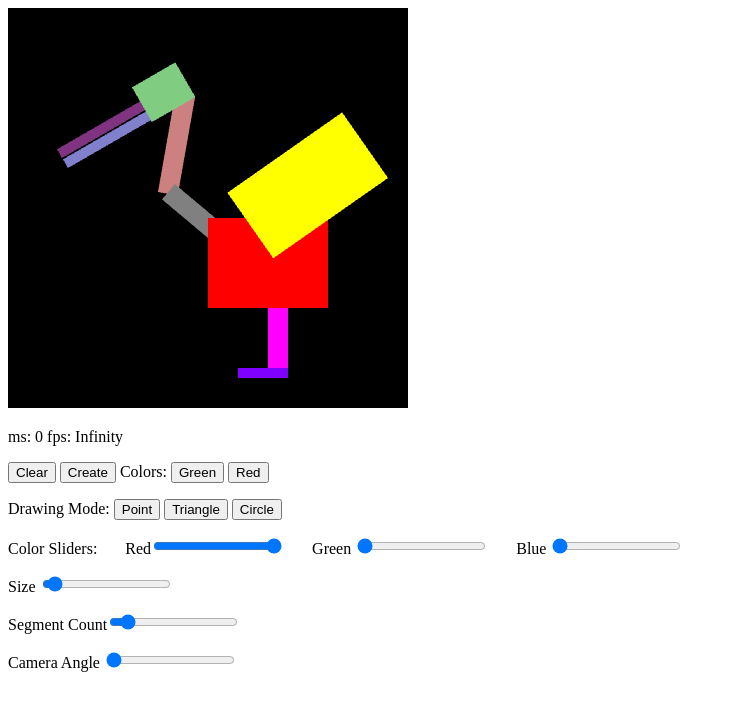
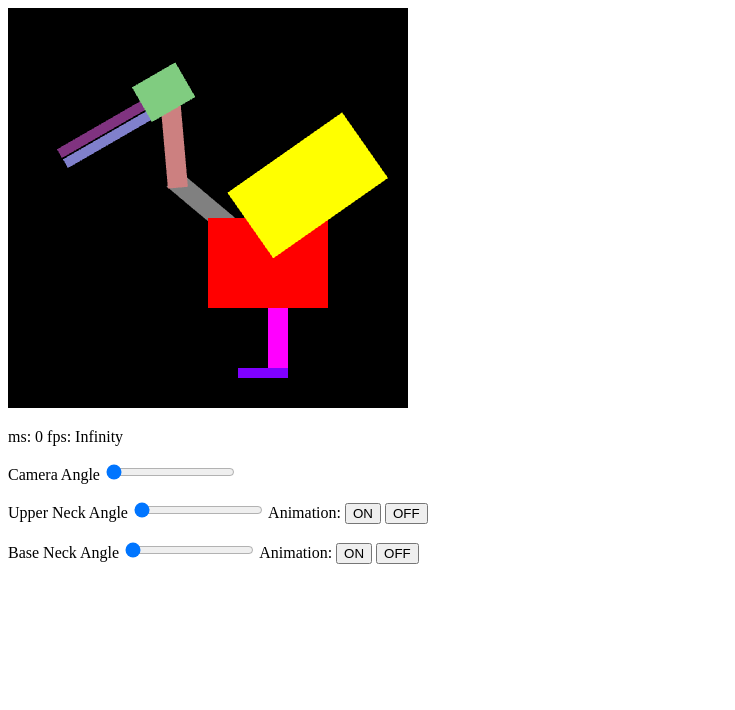
Before and after one commit to fyyshih/160, a plain HTML site: page ASG2/BlockyAnimal.html in a window 1280 px wide. Shown: the whole page, without its empty margins (0-735 px from the left). Drawn offline with Linux system fonts and the light colour scheme.

Commit message:
basic done

```diff
--- a/ASG2/BlockyAnimal.html
+++ b/ASG2/BlockyAnimal.html
@@ -13,38 +13,20 @@
     <!-- adding numdot: -->
     <p id="numdot"> XXX </p>
 
-    <!-- adding buttons: -->
-    <button type="button" id="clearButton">Clear</button>
-    <button type="button" id="createButton">Create</button>
-    Colors:
-    <button type="button" id="green">Green</button>
-    <button type="button" id="red">Red</button>
-    </p>Drawing Mode:
-    <button type="button" id="pointButton">Point</button>
-    <button type="button" id="triButton">Triangle</button>
-    <button type="button" id="circleButton">Circle</button>
-    </p>
-
-    <!-- adding color sliders: (<p> for separating them on page) -->
-    Color Sliders: &nbsp; &nbsp; &nbsp;
-    Red<input type="range" min="0" max="100" value="100" class="slider" id="redSlide">
-    &nbsp; &nbsp; &nbsp;
-    Green <input type="range" min="0" max="100" value="0" class="slider" id="greenSlide">
-    &nbsp; &nbsp; &nbsp;
-    Blue <input type="range" min="0" max="100" value="0" class="slider" id="blueSlide">
-    </p>
-
-    <!-- adding size slider: -->
-    <p>
-    Size <input type="range" min="0" max="100" value="5" class="slider" id="sizeSlide">
-    <p></p>
-    <!-- adding segment number slider: -->
-    Segment Count<input type="range" min="0" max="100" value="10" class="slider" id="segSlide">
-    </p>
-
     <!-- adding camera angle slider: -->
     Camera Angle <input type="range" min="0" max="360" value="0" class="slider" id="angleSlide">
     </p>
+
+    <!-- adding base neck slide -->
+    Upper Neck Angle <input type="range" min="0" max="45" value="0" class="slider" id="upperNeckSlide">
+    Animation:
+    <button type="button" id="animationUpperNeckOnButton">ON</button>
+    <button type="button" id="animationUpperNeckOffButton">OFF</button>
+    <p></p>
+    Base Neck Angle <input type="range" min="0" max="90" value="0" class="slider" id="baseNeckSlide">
+    Animation:
+    <button type="button" id="animationBaseNeckOnButton">ON</button>
+    <button type="button" id="animationBaseNeckOffButton">OFF</button>
 
     <script src="libs/webgl-utils.js"></script>
     <script src="libs/webgl-debug.js"></script>
--- a/ASG2/BlockyAnimal.js
+++ b/ASG2/BlockyAnimal.js
@@ -83,35 +83,24 @@ const TRIANGLE = 1;
 const CIRCLE = 2;
 
 // UI global elements
-let g_selectedColor = [1.0, 1.0, 1.0, 1.0];
-let g_selectedSize = 5;
-let g_selectedType = POINT;
-let g_selectedSegments = 10;
+let g_baseNeckAnimation = false;
+let g_upperNeckAnimation = false;
 let g_globalAngle = 0;
+let g_baseNeckAngle = 0;
+let g_upperNeckAngle = 0;
 
 function addActionsForHtmlUI() {
-    // button events. change STATE, so use "onclick." env unchanged, so don't use event listener
-    document.getElementById("green").onclick = function() { g_selectedColor = [0.0, 1.0, 0.0, 1.0]; };
-    document.getElementById("red").onclick = function() { g_selectedColor = [1.0, 0.0, 0.0, 1.0]; };
-    document.getElementById("clearButton").onclick = function() { g_shapesList = []; renderScene(); }; // call render fn whenever we want to clear
-    document.getElementById("createButton").onclick = function() { createDrawing(); }; // pass REFERENCE to fn, not fn itself (which would be createDrawing())
+    // button events: animation on/off (both neck joints))
+    document.getElementById('animationBaseNeckOnButton').onclick = function() {g_baseNeckAnimation = true;};
+    document.getElementById('animationBaseNeckOffButton').onclick = function() {g_baseNeckAnimation = false;};
+    document.getElementById('animationUpperNeckOnButton').onclick = function() {g_upperNeckAnimation = true;};
+    document.getElementById('animationUpperNeckOffButton').onclick = function() {g_upperNeckAnimation = false;};
 
-    document.getElementById("pointButton").onclick = function() { g_selectedType=POINT };
-    document.getElementById("triButton").onclick = function() { g_selectedType=TRIANGLE };
-    document.getElementById("circleButton").onclick = function() { g_selectedType=CIRCLE };
+    // slider events: neck angle (both joints)
+    document.getElementById('baseNeckSlide').addEventListener('mousemove', function() { g_baseNeckAngle = this.value; renderScene(); });
+    document.getElementById('upperNeckSlide').addEventListener('mousemove', function() { g_upperNeckAngle = this.value; renderScene(); });
 
-    // color slider events
-    document.getElementById("redSlide").addEventListener("mouseup", function () { g_selectedColor[0] = this.value/100; } );
-    document.getElementById("greenSlide").addEventListener("mouseup", function() { g_selectedColor[1] = this.value/100; } );
-    document.getElementById("blueSlide").addEventListener("mouseup", function() { g_selectedColor[2] = this.value/100; } );
-
-    // size slider event
-    document.getElementById("sizeSlide").addEventListener("mouseup", function() { g_selectedSize = this.value; } );
-
-    // number of segments slider event
-    document.getElementById("segSlide").addEventListener("mouseup", function() { g_selectedSegments = this.value; } );
-
-    // camera angle slider event
+    // slider event: camera angle
     document.getElementById("angleSlide").addEventListener("mousemove", function() { g_globalAngle = this.value; renderScene(); } );
 }
 
@@ -124,52 +113,38 @@ function main() {
     // setting up actions for HTML UI (ex: buttons)
     addActionsForHtmlUI();
 
-    // Register function (event handler) to be called on a mouse press
-    canvas.onmousedown = click;
-    //canvas.onmousemove = click; // <-- this draws as long as your mouse is hovering over the canvas.
-    canvas.onmousemove = function(ev) { if(ev.buttons == 1) { click(ev) } }; // <-- this draws when your mouse is actually being held down
-
     // Specify the color for clearing <canvas>
     gl.clearColor(0.0, 0.0, 0.0, 1.0);
 
-    renderScene();
+    // automatically calls tick
+    requestAnimationFrame(tick);
 }
 
-var g_shapesList = [];
+var g_startTime = performance.now() / 1000.0;
+var g_seconds = performance.now / 1000.0 - g_startTime;
 
-// var g_points = [];  // The array for the position of a mouse press
-// var g_colors = [];  // The array to store the color of a point
-// var g_sizes = [];   // The array to store the size of a point
+function tick() {
+    // debug/track
+    g_seconds = performance.now() / 1000.0 - g_startTime;
 
-function click(ev) {
-    let [x, y] = handleClicks(ev);
+    // update animation angles
+    updateAnimationAngles();
 
-    // create and store the new point (initialized w the Point class constructor):
-    let point;
-    if (g_selectedType==POINT) {
-        point = new Point();
-    } else if (g_selectedType==TRIANGLE) {
-        point = new Triangle();
-    } else { // circle
-        point = new Circle();
-    }
-    point.position = [x, y];
-    point.color = g_selectedColor.slice();
-    point.size = g_selectedSize;
-    g_shapesList.push(point);
+    // draw everything
+    renderScene();
 
-    renderScene();
+    // tell browser to upate again when it has time
+    requestAnimationFrame(tick);
 }
 
-function handleClicks(ev) {
-    var x = ev.clientX; // x coordinate of a mouse pointer
-    var y = ev.clientY; // y coordinate of a mouse pointer
-    var rect = ev.target.getBoundingClientRect();
-
-    x = ((x - rect.left) - canvas.width/2)/(canvas.width/2);
-    y = (canvas.height/2 - (y - rect.top))/(canvas.height/2);
-
-    return([x, y]);
+// update angles of everything if currently animated
+function updateAnimationAngles() {
+    if (g_baseNeckAnimation) {
+        g_baseNeckAngle = 45*Math.sin(g_seconds);
+    }
+    if (g_upperNeckAnimation) {
+        g_upperNeckAngle = 45*Math.sin(g_seconds);
+    }
 }
 
 function renderScene() {
@@ -240,20 +215,25 @@ function renderScene() {
     rightFoot.matrix.scale(-.25, -.05, .1);
     rightFoot.render();
 
-    // draw base neck joint (joint 1)
+    // draw base/lower neck joint (joint 1)
     var baseNeck = new Cube();
     baseNeck.color = [0.5, 0.5, 0.5, 1];
-    baseNeck.matrix.translate(0, -.15, -.16);
+    baseNeck.matrix.translate(.1, -.15, -.16);
     baseNeck.matrix.rotate(50, 0, 0, 1);
-    baseNeck.matrix.scale(.1, .3, .12);
+    baseNeck.matrix.rotate(g_baseNeckAngle, 0, 0, 1);
+    var baseNeckCoordinatesMat = new Matrix4(baseNeck.matrix); // forces it to make a copy instead of passing in same ptr
+    baseNeck.matrix.scale(.1, .4, .12);
     baseNeck.render();
 
     // draw upper neck joint (joint 2)
     var upperNeck = new Cube();
     upperNeck.color = [0.8, 0.5, 0.5, 1];
-    upperNeck.matrix.translate(-.25, .08, -.16);
-    upperNeck.matrix.rotate(350, 0, 0, 1);
+    upperNeck.matrix = baseNeckCoordinatesMat;
+    upperNeck.matrix.translate(0, .35, 0);
+    upperNeck.matrix.rotate(315, 0, 0, 1);
+    upperNeck.matrix.rotate(g_upperNeckAngle, 0, 0, 1);
     upperNeck.matrix.scale(.1, .5, .12);
+    upperNeck.matrix.translate(-.3, .05, -0.001);
     upperNeck.render();
 
     // draw head
@@ -280,10 +260,6 @@ function renderScene() {
     lowerBeak.matrix.scale(.5, .05, .1);
     lowerBeak.render();
 
-    // TODO:
-    // (1) center beak(s)
-    // (2) align top beak
-
     var duration = performance.now() - startTime;
     sendTextToHTML(" ms: " + Math.floor(duration) + " fps: " + Math.floor(10000/duration)/10, "numdot");
 
```
